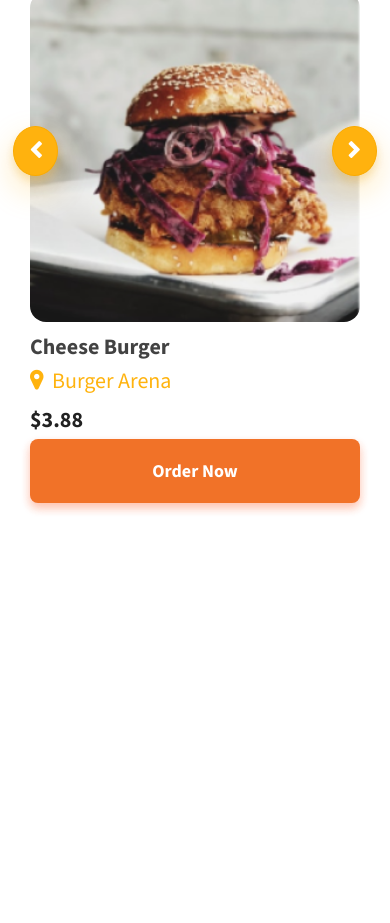
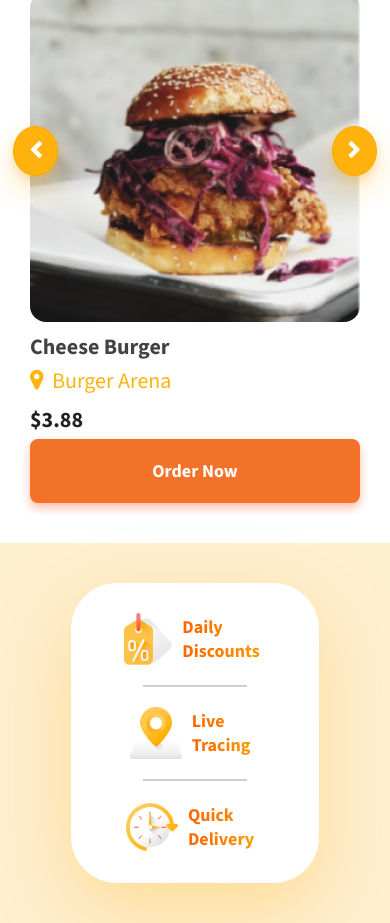
Before and after one commit to andalib-brillmark/Food-Delivery-Landing-Page-Template, a plain HTML site: page index.html in a window 390 px wide. Shown: the part 4038-4961 px from the top of the page. Before the commit the page ends 4581 px from the top, so only its background shows below. Drawn offline with nearby package versions, Linux system fonts and the light colour scheme.

Commit message:
Feature Section

```diff
--- a/index.html
+++ b/index.html
@@ -265,7 +265,28 @@
 
         <section class="search-by-food"></section>
 
-        <section class="features"></section>
+        <section class="features">
+            <div class="features__container">
+                <div class="features__content">
+                    <img src="images/feature_icon1.png" alt="Feature Icon 1">
+                    <h2 class="features__title">Daily<br>Discounts</h2>
+                </div>
+
+                <div class="features__line"></div>
+
+                <div class="features__content">
+                    <img src="images/feature_icon2.png" alt="Feature Icon 2">
+                    <h2 class="features__title">Live<br>Tracing</h2>
+                </div>
+
+                <div class="features__line"></div>
+
+                <div class="features__content">
+                    <img src="images/feature_icon3.png" alt="Feature Icon 3">
+                    <h2 class="features__title">Quick<br>Delivery</h2>
+                </div>
+            </div>
+        </section>
 
         <section class="download-app"></section>
 
--- a/style.css
+++ b/style.css
@@ -960,3 +960,107 @@
         right: -0.5em;
     }
 }
+
+
+/********** Features ***********/
+.features
+{
+    padding: 80px  calc(var(--side-padding) * 2);
+    display: flex;
+    justify-content: center;
+    align-items: center;
+    background-color: rgba(254, 239, 208, 1);
+    width: 100%;
+}
+
+.features__container
+{
+    display: flex;
+    justify-content: space-between;
+    align-items: center;
+    padding: 55px 70px;
+    border-radius: 46px;
+    background-color: rgba(255, 255, 255, 1);
+    box-shadow: 0px 27px 82px 0px rgba(255, 174, 0, 0.28), 0px 14px 15px 0px rgba(255, 174, 0, 0.01);
+}
+
+.features__line
+{
+    width: 2px;
+    height: 96px;
+    background-color: rgba(207, 207, 207, 1);
+}
+
+.features__content
+{
+    display: flex;
+    justify-content: center;
+    align-items: center;
+    width: 25%;
+}
+
+.features__title
+{
+    font-family: var(--source-sans-pro);
+    font-size: 35px;
+    font-weight: 700;
+    text-align: left;
+    background-image: linear-gradient(92.84deg, #FB3C00 -47.72%, #FFB800 136.81%);
+    background-clip: text;
+    color: transparent;
+    padding: 0 10px;
+}
+
+@media screen and (max-width: 1090px)
+{
+    .features
+    {
+        padding: 40px calc(var(--side-small-padding) * 2);
+    }
+
+    .features__container
+    {
+        flex-direction: column;
+        width: 80%;
+    }
+
+    .features__line
+    {
+        width: 50%;
+        height: 2px;
+        margin: 10px 0;
+    }
+
+    .features__content
+    {
+        margin: 10px 0;
+    }
+
+    .features__title
+    {
+        font-size: 28px;
+    }
+
+    .features__content img
+    {
+        width: 100%;
+    }
+}
+
+@media screen and (max-width: 800px)
+{
+    .features
+    {
+        padding: 40px calc(var(--side-sub-padding) * 2);
+    }
+
+    .features__container
+    {
+        padding: 20px;
+    }
+
+    .features__title
+    {
+        font-size: 18px;
+    }
+}
```
Also changed, not shown: images/feature_icon1.png (added), images/feature_icon2.png (added), images/feature_icon3.png (added).
